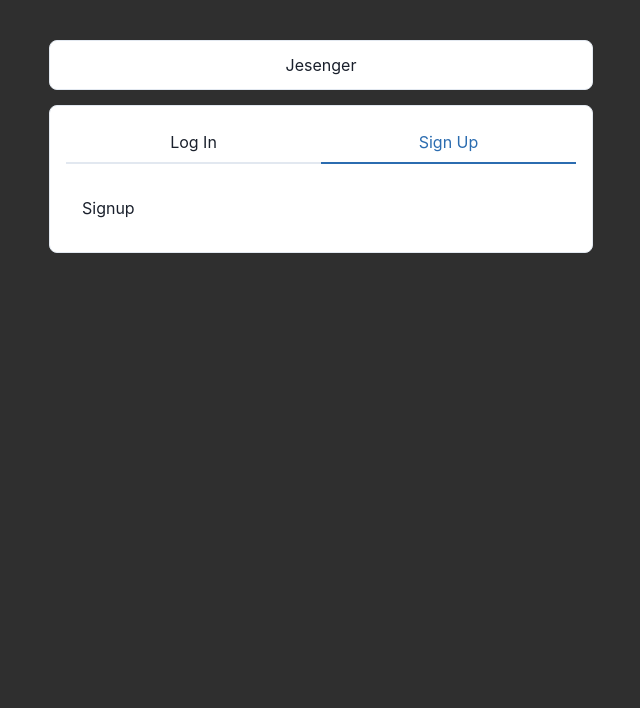
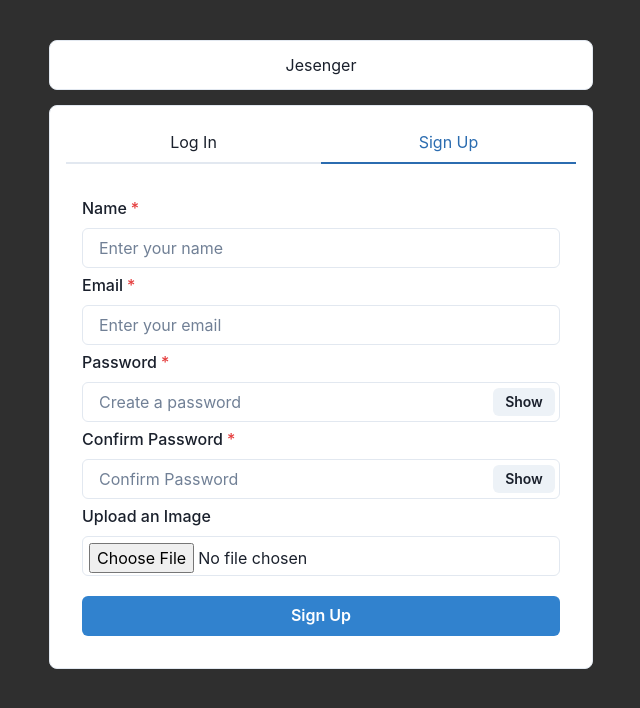
Before and after one commit to pepermz/Jessenger, a React (Create React App) app in the folder frontend/: page / in a window 1280 px wide. Both pictures are taken after a click on the tab "Sign Up". Shown: the top 708 px of the page, without its empty margins (319-959 px from the left). Built offline with nearby package versions, Linux system fonts and the light colour scheme.

Commit message:
added signup and login forms

```diff
--- a/frontend/src/components/Authentication/Login.js
+++ b/frontend/src/components/Authentication/Login.js
@@ -1,8 +1,44 @@
-import React from 'react'
+import { Button, FormControl, FormLabel, Input, InputGroup, InputRightElement, VStack } from '@chakra-ui/react'
+import React, { useState } from 'react'
 
 const Login = () => {
+    const [email, setEmail] = useState()
+    const [password, setPassword] = useState()
+    const [show, setShow] = useState(false)
+
+        // this handleclick function will update the value of show, so that we can see the password
+    const handleClick =()=> setShow(!show)
+
+    const submitHandler = () => {}
+
   return (
-    <div>Login</div>
+    <VStack spacing='5px'>
+        <FormControl id='email' isRequired>
+            <FormLabel>Email</FormLabel>
+                <Input placeholder='Enter your email' onChange={(e)=>setEmail(e.target.value)}/>
+        </FormControl>
+        <FormControl id='password' isRequired>
+            <FormLabel>Password</FormLabel>
+                <InputGroup>
+                        {/* if text is true then show password when clicking show */}
+                    <Input placeholder='Create a password' type={show? "text" : "password"} onChange={(e)=>setPassword(e.target.value)}/>
+                    <InputRightElement width="4.5rem">
+                        <Button h="1.75rem" size="sm" onClick={handleClick}>
+                            {show ? "Hide": "Show"}
+                        </Button>
+                    </InputRightElement>
+                </InputGroup>
+        </FormControl>
+        <Button colorScheme="blue" width="100%" style={{marginTop:15}} onClick={submitHandler}>
+            Log In
+        </Button>
+        <Button variant="solid" colorScheme="red" width="100%" onClick={()=>{
+            setEmail("guest@example.com");
+            setPassword("123456")
+        }}>
+
+        </Button>
+    </VStack>
   )
 }
 
--- a/frontend/src/components/Authentication/Signup.js
+++ b/frontend/src/components/Authentication/Signup.js
@@ -1,8 +1,62 @@
-import React from 'react'
+import { Button, FormControl, FormLabel, Input, InputGroup, InputRightElement, VStack } from '@chakra-ui/react'
+import React, { useState } from 'react'
 
 const Signup = () => {
+    // creating usestates for name email confirm password picture etc
+    const [name, setName] = useState()
+    const [email, setEmail] = useState()
+    const [password, setPassword] = useState()
+    const [confirmpassword, setConfirmPassword] = useState()
+    const [img, setImg] = useState()
+    const [show, setShow] = useState(false)
+
+        // this handleclick function will update the value of show, so that we can see the password
+    const handleClick =()=> setShow(!show)
+    const postDetails= () => {}
+    const submitHandler = () => {}
+
   return (
-    <div>Signup</div>
+    <VStack spacing='5px'>
+        <FormControl id='first-name' isRequired>
+            <FormLabel>Name</FormLabel>
+                <Input placeholder='Enter your name' onChange={(e)=>setName(e.target.value)}/>
+        </FormControl>
+        <FormControl id='email' isRequired>
+            <FormLabel>Email</FormLabel>
+                <Input placeholder='Enter your email' onChange={(e)=>setEmail(e.target.value)}/>
+        </FormControl>
+        <FormControl id='password' isRequired>
+            <FormLabel>Password</FormLabel>
+                <InputGroup>
+                        {/* if text is true then show password when clicking show */}
+                    <Input placeholder='Create a password' type={show? "text" : "password"} onChange={(e)=>setPassword(e.target.value)}/>
+                    <InputRightElement width="4.5rem">
+                        <Button h="1.75rem" size="sm" onClick={handleClick}>
+                            {show ? "Hide": "Show"}
+                        </Button>
+                    </InputRightElement>
+                </InputGroup>
+        </FormControl>
+        <FormControl id='password' isRequired>
+            <FormLabel>Confirm Password</FormLabel>
+                <InputGroup size="md">
+                        {/* if text is true then show password when clicking show */}
+                    <Input placeholder='Confirm Password' type={show? "text" : "password"} onChange={(e)=>setConfirmPassword(e.target.value)}/>
+                    <InputRightElement width="4.5rem">
+                        <Button h="1.75rem" size="sm" onClick={handleClick}>
+                            {show ? "Hide": "Show"}
+                        </Button>
+                    </InputRightElement>
+                </InputGroup>
+        </FormControl>
+        <FormControl id='img'>
+            <FormLabel>Upload an Image</FormLabel>
+                <Input type="file" p={1.5} accept="image/*" onChange={(e) => postDetails(e.target.files[0])} />
+        </FormControl>
+        <Button colorScheme="blue" width="100%" style={{marginTop:15}} onClick={submitHandler}>
+            Sign Up
+        </Button>
+    </VStack>
   )
 }
 
```
